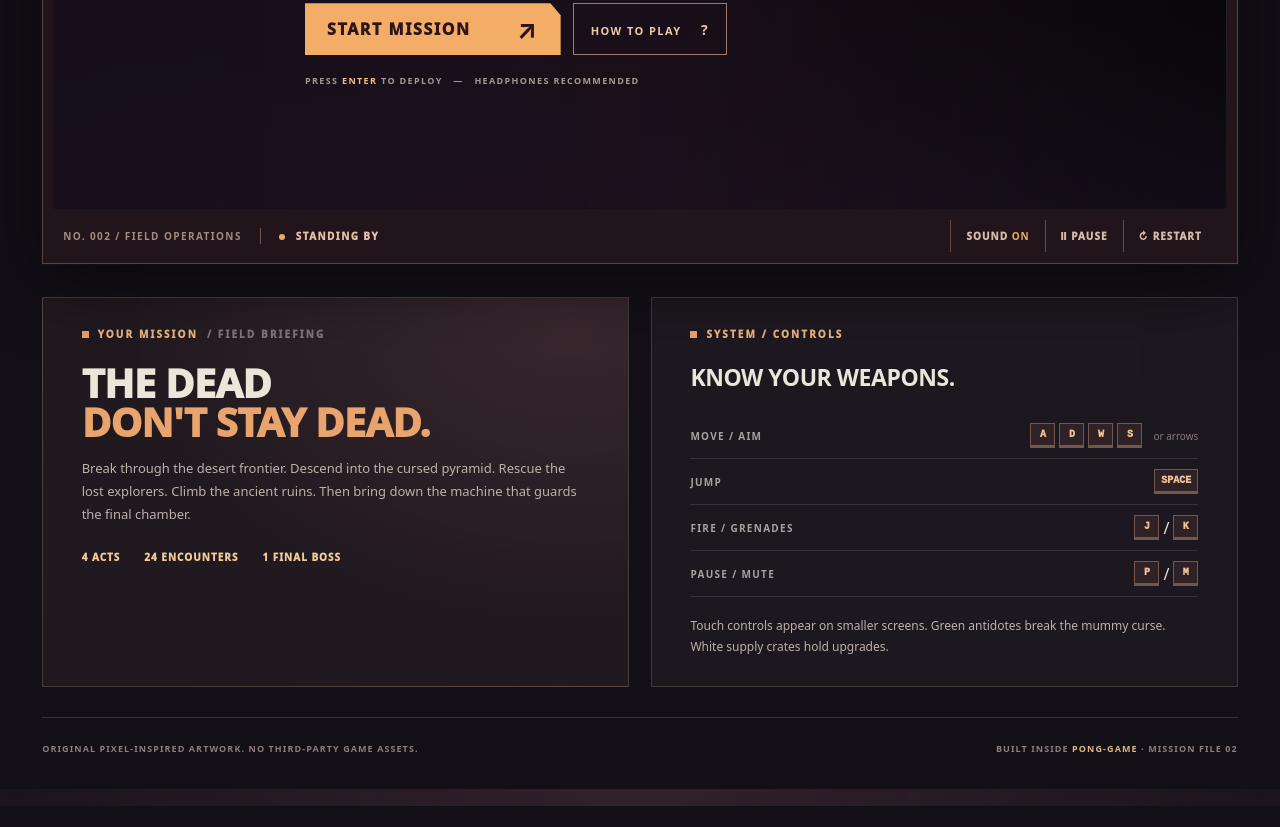
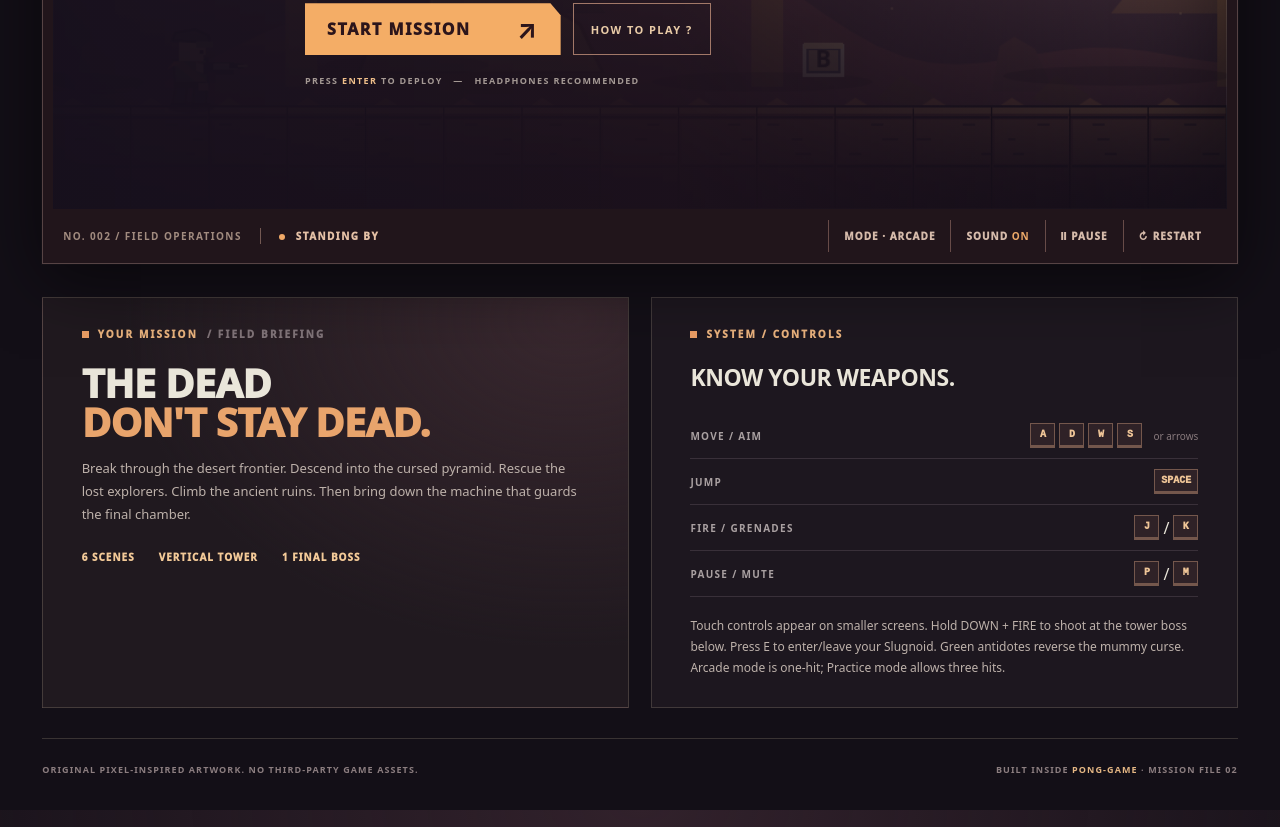
Before and after one commit to OGLOCBABY/pong-game, a website with bundled scripts: page metal-slug-2/index.html in a window 1280 px wide. Shown: the part 625-1452 px from the top of the page. Before the commit the page ends 1431 px from the top, so only its background shows below. Built offline with nearby package versions, Linux system fonts and the light colour scheme.

Commit message:
feat(mission2): expose Arcade/Practice and vertical combat controls in UI

```diff
--- a/metal-slug-2/index.html
+++ b/metal-slug-2/index.html
@@ -29,7 +29,7 @@
           <div class="hud-stat hud-bombs"><small>BOMBS</small><strong id="bombs">08</strong></div>
           <div class="hud-stat hud-time"><small>TIME</small><strong id="timer">00:00</strong></div>
         </div>
-        <div class="boss-hud" id="boss-hud" hidden><span><b>✣</b> IRON COLOSSUS</span><div class="boss-meter"><div id="boss-meter-fill"></div></div><span class="boss-percent" id="boss-hp">100%</span></div>
+        <div class="boss-hud" id="boss-hud" hidden><span><b>✣</b> AESHI NERO</span><div class="boss-meter"><div id="boss-meter-fill"></div></div><span class="boss-percent" id="boss-hp">100%</span></div>
         <div class="stage-corner"><span id="act-num">ACT I</span><strong id="act-name">DUNES AT DUSK</strong></div>
         <div class="event-banner" id="event-banner" aria-live="polite"></div>
         <div class="overlay" id="overlay">
@@ -43,15 +43,15 @@
           </div>
         </div>
         <div class="touch-controls" id="touch-controls" aria-label="On-screen game controls">
-          <div class="touch-left"><button type="button" data-control="left" aria-label="Move left">◀</button><button type="button" data-control="right" aria-label="Move right">▶</button><button type="button" data-control="up" aria-label="Aim up">▲</button></div>
+          <div class="touch-left"><button type="button" data-control="left" aria-label="Move left">◀</button><button type="button" data-control="right" aria-label="Move right">▶</button><button type="button" data-control="up" aria-label="Aim up">▲</button><button type="button" data-control="down" aria-label="Aim down and crouch">▼</button></div>
           <div class="touch-right"><button type="button" data-control="grenade" class="grenade-button" aria-label="Throw grenade">B</button><button type="button" data-control="jump" class="jump-button" aria-label="Jump">A</button><button type="button" data-control="fire" class="fire-button" aria-label="Fire weapon">FIRE</button></div>
         </div>
       </div>
-      <div class="screen-base"><div class="base-left"><span class="base-id">NO. 002 / FIELD OPERATIONS</span><span class="tiny-divider"></span><span class="base-status"><i></i> <span id="game-state">STANDING BY</span></span></div><div class="base-actions"><button id="mute" type="button" aria-pressed="false" title="Toggle sound">SOUND <b id="mute-value">ON</b></button><button id="pause" type="button" title="Pause game">Ⅱ <span id="pause-label">PAUSE</span></button><button id="restart" type="button" title="Restart mission">↻ RESTART</button></div></div>
+      <div class="screen-base"><div class="base-left"><span class="base-id">NO. 002 / FIELD OPERATIONS</span><span class="tiny-divider"></span><span class="base-status"><i></i> <span id="game-state">STANDING BY</span></span></div><div class="base-actions"><button id="mode" type="button" aria-pressed="false" title="Toggle arcade and practice damage rules">MODE · ARCADE</button><button id="mute" type="button" aria-pressed="false" title="Toggle sound">SOUND <b id="mute-value">ON</b></button><button id="pause" type="button" title="Pause game">Ⅱ <span id="pause-label">PAUSE</span></button><button id="restart" type="button" title="Restart mission">↻ RESTART</button></div></div>
     </section>
     <div class="bottom-grid">
-      <section class="briefing"><div class="section-overline"><span class="accent-square"></span> YOUR MISSION <span class="faint">/ FIELD BRIEFING</span></div><h2>THE DEAD<br><em>DON'T STAY DEAD.</em></h2><p>Break through the desert frontier. Descend into the cursed pyramid. Rescue the lost explorers. Climb the ancient ruins. Then bring down the machine that guards the final chamber.</p><div class="briefing-footer"><span>4 ACTS</span><span>24 ENCOUNTERS</span><span>1 FINAL BOSS</span></div></section>
-      <section class="controls-card" aria-labelledby="controls-title"><div class="section-overline"><span class="accent-square"></span> SYSTEM / CONTROLS</div><h2 id="controls-title">KNOW YOUR WEAPONS.</h2><div class="control-lines"><div><span>MOVE / AIM</span><span><kbd>A</kbd><kbd>D</kbd> <kbd>W</kbd><kbd>S</kbd><i>or arrows</i></span></div><div><span>JUMP</span><span><kbd>SPACE</kbd></span></div><div><span>FIRE / GRENADES</span><span><kbd>J</kbd> / <kbd>K</kbd></span></div><div><span>PAUSE / MUTE</span><span><kbd>P</kbd> / <kbd>M</kbd></span></div></div><p>Touch controls appear on smaller screens. Green antidotes break the mummy curse. White supply crates hold upgrades.</p></section>
+      <section class="briefing"><div class="section-overline"><span class="accent-square"></span> YOUR MISSION <span class="faint">/ FIELD BRIEFING</span></div><h2>THE DEAD<br><em>DON'T STAY DEAD.</em></h2><p>Break through the desert frontier. Descend into the cursed pyramid. Rescue the lost explorers. Climb the ancient ruins. Then bring down the machine that guards the final chamber.</p><div class="briefing-footer"><span>6 SCENES</span><span>VERTICAL TOWER</span><span>1 FINAL BOSS</span></div></section>
+      <section class="controls-card" aria-labelledby="controls-title"><div class="section-overline"><span class="accent-square"></span> SYSTEM / CONTROLS</div><h2 id="controls-title">KNOW YOUR WEAPONS.</h2><div class="control-lines"><div><span>MOVE / AIM</span><span><kbd>A</kbd><kbd>D</kbd> <kbd>W</kbd><kbd>S</kbd><i>or arrows</i></span></div><div><span>JUMP</span><span><kbd>SPACE</kbd></span></div><div><span>FIRE / GRENADES</span><span><kbd>J</kbd> / <kbd>K</kbd></span></div><div><span>PAUSE / MUTE</span><span><kbd>P</kbd> / <kbd>M</kbd></span></div></div><p>Touch controls appear on smaller screens. Hold DOWN + FIRE to shoot at the tower boss below. Press E to enter/leave your Slugnoid. Green antidotes reverse the mummy curse. Arcade mode is one-hit; Practice mode allows three hits.</p></section>
     </div>
     <footer><span>ORIGINAL PIXEL-INSPIRED ARTWORK. NO THIRD-PARTY GAME ASSETS.</span><span>BUILT INSIDE <a href="https://github.com/OGLOCBABY/pong-game/tree/main/metal-slug-2">PONG-GAME</a> · MISSION FILE 02</span></footer>
   </main>
```
